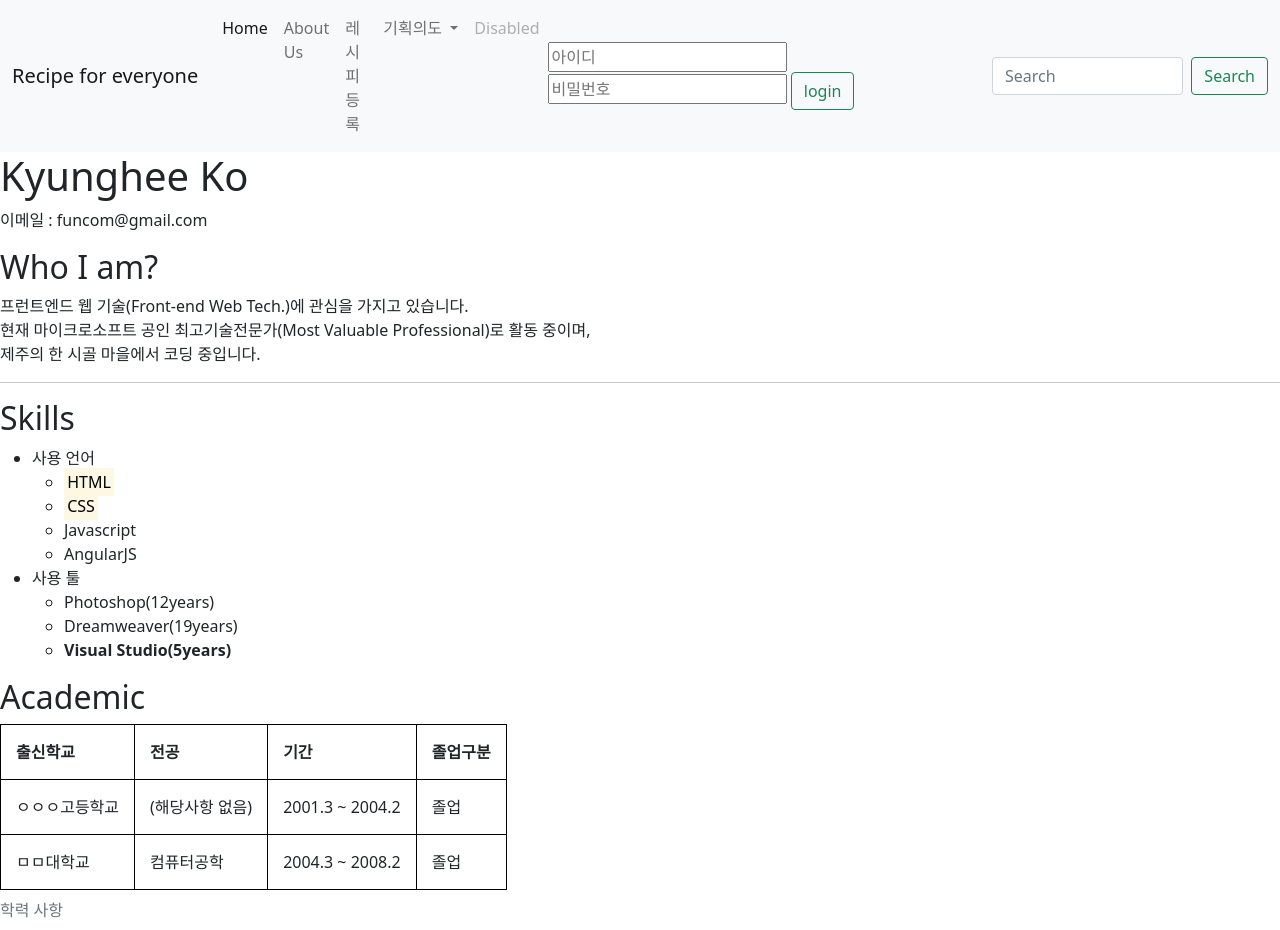
After one commit to sssiott/cp1_recipe, a Flask app: page /aboutus in a window 1280 px wide. The commit adds this page. Run offline with Flask 2, Linux system fonts and the light colour scheme.

Commit message:
9/7 second commit

```diff
--- a/routes/login.py
+++ b/routes/login.py
@@ -1,4 +1,4 @@
-from flask import Flask, render_template, request, redirect, url_for,jsonify
+from flask import Flask, render_template, request, redirect, url_for,jsonify, session
 from flask import Blueprint
 import pymysql
 
--- a/server.py
+++ b/server.py
@@ -1,4 +1,4 @@
-from flask import Flask, render_template, request, redirect, url_for,jsonify
+from flask import Flask, render_template, request, redirect, url_for,jsonify, session
 from routes import search_route, login
 
 app = Flask(__name__)
@@ -14,6 +14,30 @@ def index():
 def signin():
     return render_template("signin.html")
 
-@app.route('/signin_done')
+@app.route('/signin_done', methods =["get"])
 def signin_done():
-    return render_template("signin_done.html")
+    email = request.args.get("email")
+    uid = request.args.get("id")
+    pwd = request.args.get("pwd")
+    name = request.args.get("name")
+    # print(email, uid, pwd, name)  # 올바르게 되고 있는지 확인하기 위해서
+    if DB.singin(email, uid, pwd, name):
+        return redirect(url_for("index")) # index는 함수 이름인데..? 되네..? # url_for는 함수 이름을 적어줘야되나봄
+    else:
+        return redirect(url_for("signin"))
+
+@app.route('/image_test')
+def image_test():
+    return render_template("image_test.html")
+
+@app.route('/aboutus')
+def aboutus():
+    return render_template("aboutus.html")
+
+@app.route('/regis_recipe')
+def regis_recipe():
+    return render_template("regis_recipe.html")
+
+if __name__ == '__main__':
+    app.debug = True
+    app.run()
--- /dev/null
+++ b/templates/aboutus.html
@@ -0,0 +1,72 @@
+{% extends "base.html" %}
+
+
+
+{% block head %}
+	<style>
+		table,th,td {
+			border: 1px solid black; /* 표의 테두리 - 1px 회색 실선 */
+			border-collapse: collapse;  /* 표 테두리와 셀 테두리 합치기 */
+		}
+		th,td {
+			padding: 15px; /* 셀 패딩(테두리와 내용 사이의 여백) */
+		}
+	</style>
+{% endblock head %}
+
+
+
+{% block contents %}
+	<h1>Kyunghee Ko</h1>
+	<p>이메일 : funcom@gmail.com</p>
+	<h2>Who I am?</h2>
+	<p>프런트엔드 웹 기술(Front-end Web Tech.)에 관심을 가지고 있습니다.<br> 현재 마이크로소프트 공인 최고기술전문가(Most Valuable Professional)로 활동 중이며,<br> 제주의 한
+		시골 마을에서 코딩 중입니다.</p>
+	<hr>
+	<h2>Skills</h2>
+	<ul>
+		<li>
+			사용 언어
+			<ul>
+				<li><mark>HTML</mark></li>
+				<li><mark>CSS</mark></li>
+				<li>Javascript</li>
+				<li>AngularJS</li>
+			</ul>
+		</li>
+		<li>
+			사용 툴
+			<ul>
+				<li>Photoshop(12years)</li>
+				<li>Dreamweaver(19years)</li>
+				<li><b>Visual Studio(5years)</b></li>
+			</ul>
+		</li>
+	</ul>
+	<h2>Academic</h2>
+	<table>
+		<caption>학력 사항</caption>
+		<thead>
+			<tr>
+				<th>출신학교</th>
+				<th>전공</th>
+				<th>기간</th>
+				<th>졸업구분</th>
+			</tr>
+		</thead>
+		<tbody>
+			<tr>
+				<td>ㅇㅇㅇ고등학교</td>
+				<td> (해당사항 없음)</td>
+				<td>2001.3 ~ 2004.2</td>
+				<td>졸업</td>
+			</tr>
+			<tr>
+				<td>ㅁㅁ대학교</td>
+				<td>컴퓨터공학</td>
+				<td>2004.3 ~ 2008.2</td>
+				<td>졸업</td>
+			</tr>
+		</tbody>
+	</table>
+{% endblock contents %}
--- a/templates/base.html
+++ b/templates/base.html
@@ -1,12 +1,67 @@
 <!DOCTYPE html>
 <html lang="en">
+    {% block first %}
+    {% endblock first %}
 <head>
+    <!-- CSS only -->
+    <link href="https://cdn.jsdelivr.net/npm/bootstrap@5.0.0-beta1/dist/css/bootstrap.min.css" rel="stylesheet" integrity="sha384-giJF6kkoqNQ00vy+HMDP7azOuL0xtbfIcaT9wjKHr8RbDVddVHyTfAAsrekwKmP1" crossorigin="anonymous">
+
+    <!-- JavaScript Bundle with Popper -->
+    <script src="https://cdn.jsdelivr.net/npm/bootstrap@5.0.0-beta1/dist/js/bootstrap.bundle.min.js" integrity="sha384-ygbV9kiqUc6oa4msXn9868pTtWMgiQaeYH7/t7LECLbyPA2x65Kgf80OJFdroafW" crossorigin="anonymous"></script>
+
     <meta charset="UTF-8">
     <meta http-equiv="X-UA-Compatible" content="IE=edge">
     <meta name="viewport" content="width=device-width, initial-scale=1.0">
     <title>Our Recipe</title>
-</head>
-<body>
+    {% block head %}
+    {% endblock head %}
+  </head>
+<body topmargin="50" leftmargin="50">
+    <nav class="navbar navbar-expand-lg navbar-light bg-light">
+        <div class="container-fluid">
+          <a class="navbar-brand" href="/">Recipe for everyone</a>
+          <button class="navbar-toggler" type="button" data-bs-toggle="collapse" data-bs-target="#navbarSupportedContent" aria-controls="navbarSupportedContent" aria-expanded="false" aria-label="Toggle navigation">
+            <span class="navbar-toggler-icon"></span>
+          </button>
+          <div class="collapse navbar-collapse" id="navbarSupportedContent">
+            <ul class="navbar-nav me-auto mb-2 mb-lg-0">
+              <li class="nav-item">
+                <a class="nav-link active" href="/" aria-current="page" href="#">Home</a>
+              </li>
+              <li class="nav-item">
+                <a class="nav-link" href="/aboutus">About Us</a>
+              </li>
+              <li class="nav-item">
+                <a class="nav-link" href="/regis_recipe">레시피 등록</a>
+              </li>
+              <li class="nav-item dropdown">
+                <a class="nav-link dropdown-toggle" href="#" id="navbarDropdown" role="button" data-bs-toggle="dropdown" aria-expanded="false">
+                  기획의도
+                </a>
+                <ul class="dropdown-menu" aria-labelledby="navbarDropdown">
+                  <li><a class="dropdown-item" href="#">비전</a></li>
+                  <li><a class="dropdown-item" href="#">시장분석</a></li>
+                  <li><hr class="dropdown-divider"></li>
+                  <li><a class="dropdown-item" href="#">Something else here</a></li>
+                </ul>
+              </li>
+              <li class="nav-item">
+                <a class="nav-link disabled" href="#" tabindex="-1" aria-disabled="true">Disabled</a>
+              </li>
+            </ul>
+            <form class="login">
+              <input class="login_id" type="text" placeholder="아이디" aria-label="login_id">
+              <input class="login_pw" type="text" placeholder="비밀번호" aria-label="login_pw">
+              <button class="btn btn-outline-success" type="submit">login</button>
+            </form>
+
+            <form class="d-flex">
+              <input class="form-control me-2" type="search" placeholder="Search" aria-label="Search">
+              <button class="btn btn-outline-success" type="submit">Search</button>
+            </form>
+          </div>
+        </div>
+      </nav>
     {% block contents %}
     {% endblock contents %}
 </body>
--- a/templates/login.html
+++ b/templates/login.html
@@ -1,11 +1,11 @@
 {% extends "base.html" %}
 
 {% block contents %}
-이름과 나이를 입력해주세요.
+<h4>이름과 나이를 입력해주세요.</h4><br>
 <form method="post" action="/login_done">  <!-- action에는 함수명이 아니라 주소명을 입력한다.-->
-    <input type="text" name="Name" placeholder="이름을 입력하세요">
+    <label>이름 : <input type="text" name="Name" placeholder="이름을 입력하세요"></label>
     <br><br>
-    <input type="text" name="Age" placeholder="나이를 입력하세요">
+    <label>나이 : <input type="text" name="Age" placeholder="나이를 입력하세요"></label>
     <br><br>
     <input type="submit" value="Submit" name="확인"/>
 </form>
--- a/templates/login_done.html
+++ b/templates/login_done.html
@@ -1,6 +1,5 @@
 {% extends "base.html" %}
 
 {% block contents %}
-<h1> {{ Name }}님의 나이는 {{ Age }} 입니다. <br>
-    만나서 반갑습니다.
+<h3> {{ Name }}님의 나이는 {{ Age }} 입니다.<br>만나서 반갑습니다.</h3>
 {% endblock contents %}
```
Also changed, not shown: memo.txt (added, +30 -0 lines), practice.py (deleted, +0 -76 lines), templates/home.html (+13 -19 lines), templates/image_test.html (added, +31 -0 lines), templates/regis_recipe.html (added, +23 -0 lines), templates/search_ing.html (+21 -0 lines), image_pr.py (deleted), 1 other file.
